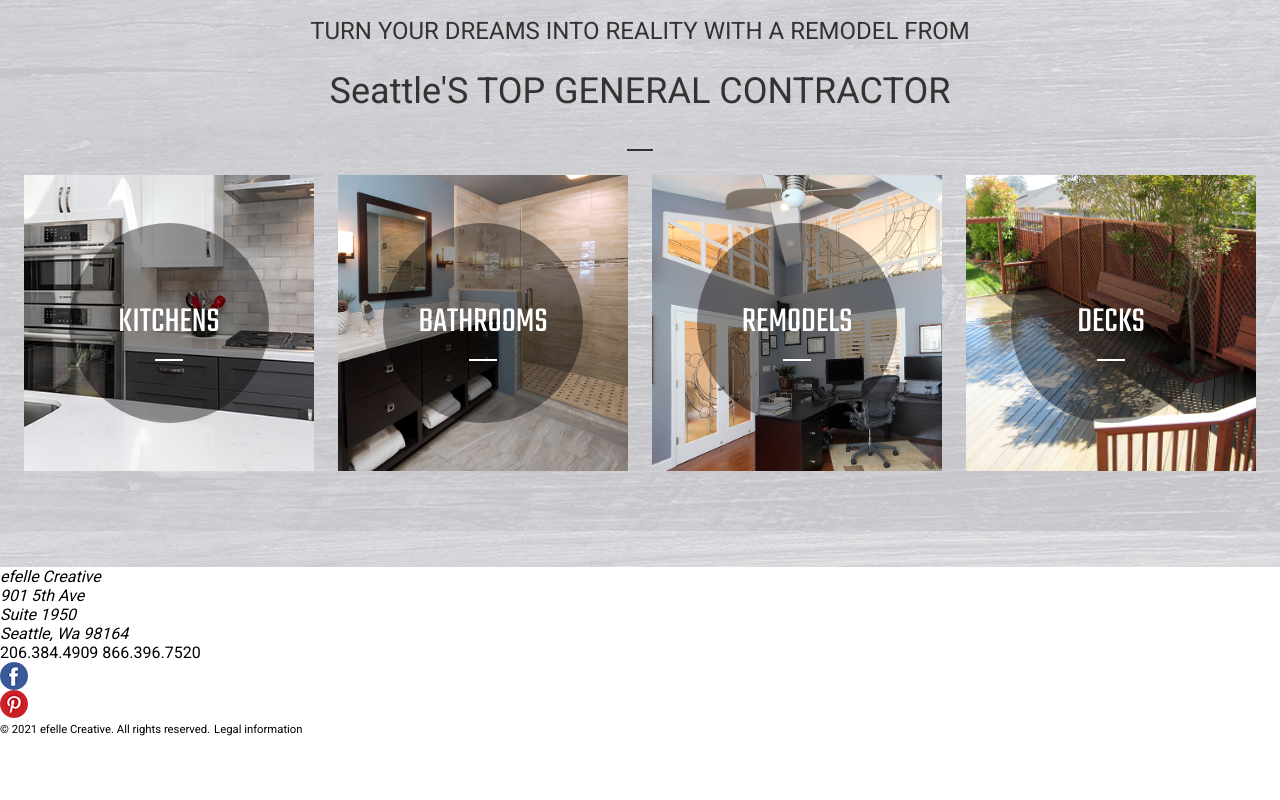
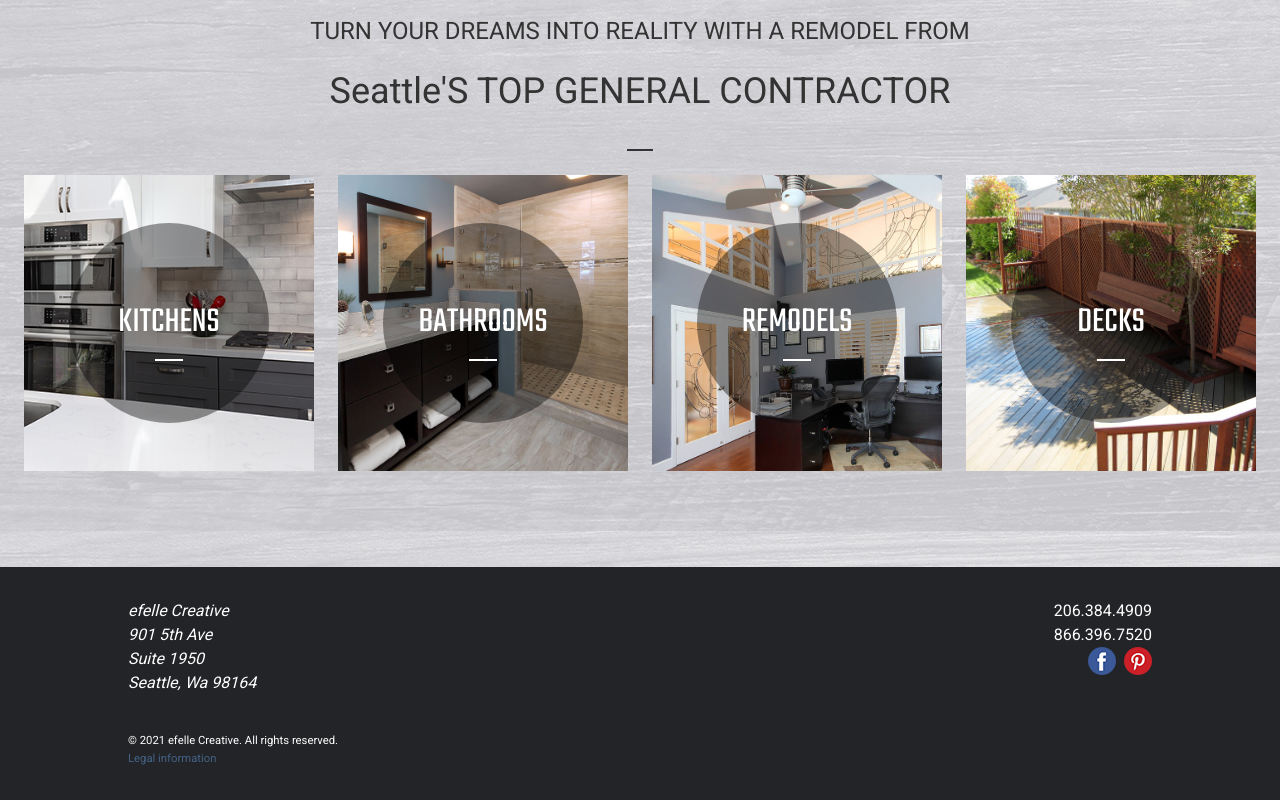
Before and after one commit to ColtonZP/efelle-challenge, a plain HTML site: page index.html in a window 1280 px wide. Shown: the part 889-1689 px from the top of the page. Before the commit the page ends 1626 px from the top, so only its background shows below. Drawn offline with Linux system fonts and the light colour scheme.

Commit message:
css: footer

```diff
--- a/index.html
+++ b/index.html
@@ -99,6 +99,7 @@
   </main>
 
   <footer>
+    <div class="container">
     <div class="footer-flex">
       <address>
         efelle Creative<br>
@@ -118,6 +119,7 @@
     </div>
     <small>&#169; 2021 efelle Creative. All rights reserved.</small>
     <small><a href="/">Legal information</a></small>
+    </div>
   </footer>
   </div>
 </body>
--- a/stylesheets.css
+++ b/stylesheets.css
@@ -262,8 +262,32 @@ nav ul li {
   top: calc(50% + 1em);
 }
 
+footer {
+  background: #222427;
+  color: white;
+  line-height: 1.5;
+  padding: 2em 0;
+}
+
+footer a {
+  display: block;
+}
+
+.footer-flex {
+  margin-bottom: 2em;
+}
+
+.social{
+  display: flex;
+  gap: .5em;
+}
+
+footer small a {
+  color: #446286;
+}
+
 @media screen and (min-width: 768px) {
-  .container{
+  .container {
     width: 80%;
   }
 
@@ -306,6 +330,15 @@ nav ul li {
   .services {
     grid-template-columns: repeat(2, 1fr);
   }
+
+  .footer-flex {
+    display: flex;
+    justify-content: space-between;
+  }
+
+  .social {
+    justify-content: flex-end;
+  }
 }
 
 @media screen and (min-width: 1000px) {
```
